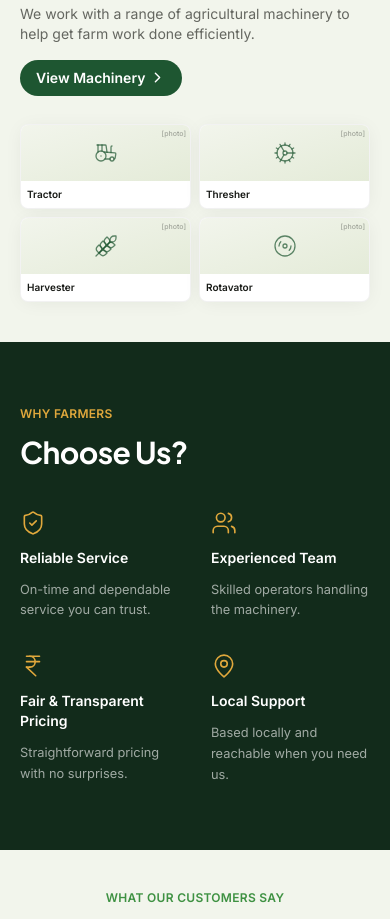
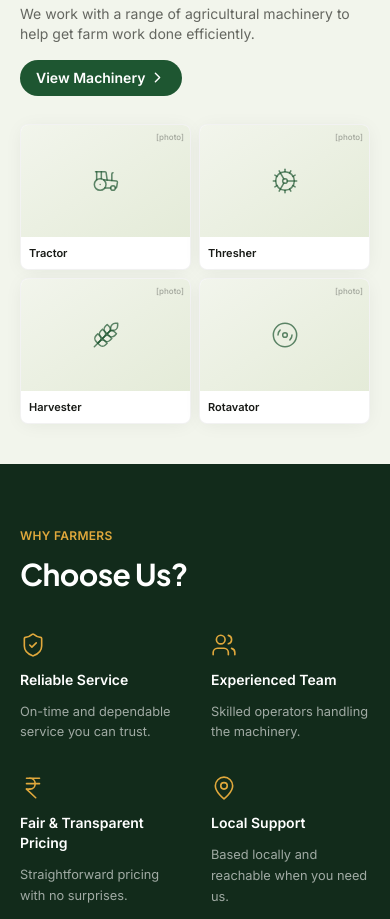
Before and after one commit to amandv123/sukanti-agricultural-works, a React (Vite) app: page / in a window 390 px wide. Shown: the part 1900-2819 px from the top of the page. Built offline with nearby package versions, Linux system fonts and the light colour scheme; the HTML template or start-up script is replaced by a standard one.

Commit message:
Improve mobile machinery photo card height

```diff
--- a/src/components/Machinery.tsx
+++ b/src/components/Machinery.tsx
@@ -39,14 +39,14 @@ export default function Machinery() {
               transition={{ duration: 0.4, delay: i * 0.05 }}
               className="group overflow-hidden rounded-lg border border-black/5 bg-white shadow-card sm:rounded-2xl"
             >
-              <div className="relative flex h-14 items-center justify-center overflow-hidden bg-gradient-to-br from-brand-surface to-[#E4EBD8] sm:aspect-square sm:h-auto">
-                <Icon size={24} strokeWidth={1.3} className="text-brand-deep/70 transition-transform duration-300 group-hover:scale-110 sm:hidden" />
+              <div className="relative flex h-28 items-center justify-center overflow-hidden bg-gradient-to-br from-brand-surface to-[#E4EBD8] sm:aspect-square sm:h-auto">
+                <Icon size={28} strokeWidth={1.3} className="text-brand-deep/70 transition-transform duration-300 group-hover:scale-110 sm:hidden" />
                 <Icon size={40} strokeWidth={1.3} className="hidden text-brand-deep/70 transition-transform duration-300 group-hover:scale-110 sm:block" />
-                <span className="absolute right-1 top-1 text-[7px] font-medium text-brand-ink/35 sm:right-2 sm:top-2 sm:text-[10px]">
+                <span className="absolute right-1.5 top-1.5 text-[8px] font-medium text-brand-ink/35 sm:right-2 sm:top-2 sm:text-[10px]">
                   [photo]
                 </span>
               </div>
-              <p className="px-1.5 py-1.5 text-[10px] font-semibold leading-3.5 text-brand-ink sm:px-3 sm:py-3 sm:text-sm">
+              <p className="px-2 py-2 text-[11px] font-semibold leading-4 text-brand-ink sm:px-3 sm:py-3 sm:text-sm">
                 {name}
               </p>
             </motion.div>
```
